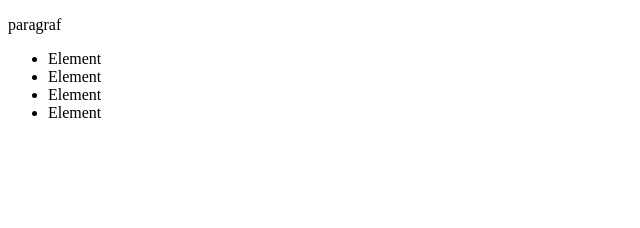
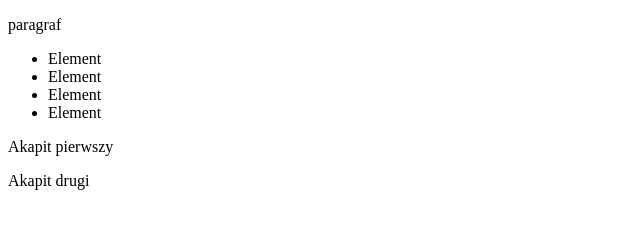
Before and after one commit to godlo89/git-zadanie2, a plain HTML site: page index.html in a window 1280 px wide. Shown: the whole page, without its empty margins (0-640 px from the left). Drawn offline with Linux system fonts and the light colour scheme.

Commit message:
stworzenie następnego skrótu

```diff
--- a/index.html
+++ b/index.html
@@ -1,5 +1,5 @@
 <!DOCTYPE html>
-<html lang="en">
+<html lang="pl">
 <head>
     <meta charset="UTF-8">
     <meta name="viewport" content="width=device-width, initial-scale=1.0">
@@ -14,6 +14,9 @@
         <li>Element</li>
         <li>Element</li>
     </ul>
-    </ul>
+    <div id="pierwszy">
+        <p>Akapit pierwszy</p>
+        <p>Akapit drugi</p>
+    </div>
 </body>
 </html>
```
